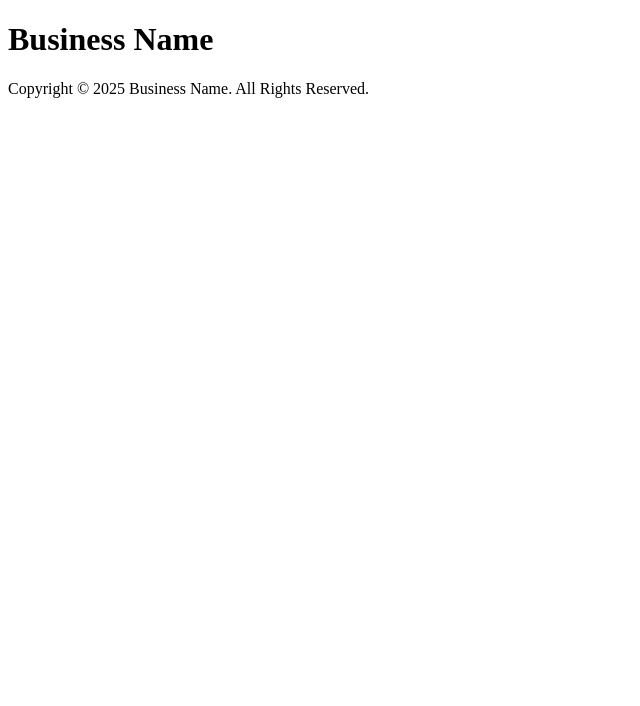
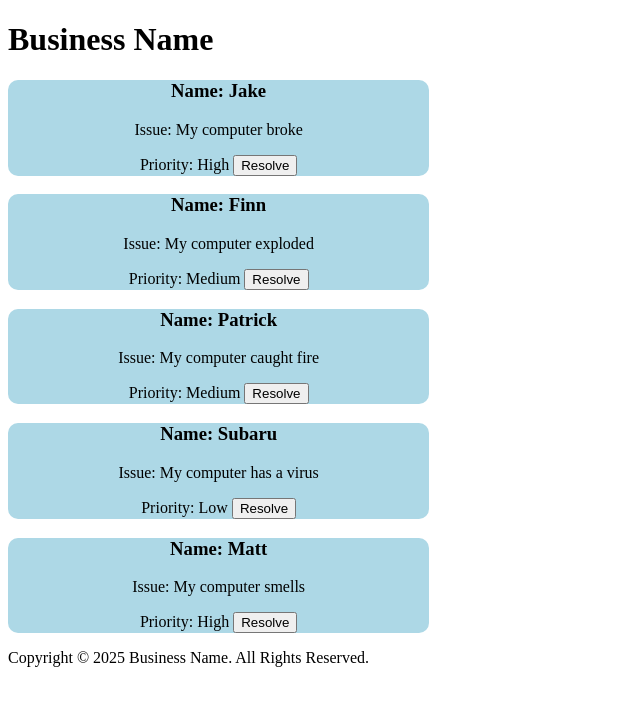
Before and after one commit to dc-333-usf/codingChallenge14, a plain HTML site: page index.html in a window 1280 px wide. Shown: the whole page, without its empty margins (0-640 px from the left). Drawn offline with Linux system fonts and the light colour scheme.

Commit message:
Task 2 - Support Tickets Dynamic Addition

```diff
--- a/cc_14.js
+++ b/cc_14.js
@@ -1 +1,35 @@
 //Task 2: adding support tickets dynamically.
+allTickets = [];
+
+function createTicket(name, description, priority) {
+    let ticketContainer = document.getElementById("ticketContainer");
+    let ticket = document.createElement(`div`);
+
+    ticket.setAttribute(`class`, `ticket`);
+    ticket.setAttribute(`id`, `${allTickets.length + 1}`);
+
+    ticket.style.backgroundColor = "lightblue";
+    ticket.style.width = "33.33%";
+    ticket.style.textAlign = "center";
+    ticket.style.borderRadius = "10px";
+    ticket.innerHTML = `
+    <h3>Name: ${name}</h3>
+    <p>Issue: ${description}</p>
+    <label>Priority: ${priority}</label>
+    <button class="resolveButton">Resolve</button>`;
+
+    allTickets.push(ticket);
+    ticketContainer.appendChild(ticket);
+
+    const resolveButton = ticket.querySelector(".resolveButton");
+    resolveButton.addEventListener("click", () => {
+        ticketContainer.removeChild(ticket);
+    });
+
+}
+
+createTicket("Jake", "My computer broke", "High");
+createTicket("Finn", "My computer exploded", "Medium");
+createTicket("Patrick", "My computer caught fire", "Medium");
+createTicket("Subaru", "My computer has a virus", "Low");
+createTicket("Matt", "My computer smells", "High");
--- a/index.html
+++ b/index.html
@@ -19,5 +19,7 @@
     <footer>
         <p>Copyright © 2025 Business Name. All Rights Reserved.</p>
     </footer>
+
+    <script src="cc_14.js"></script>
 </body>
 </html>
```
